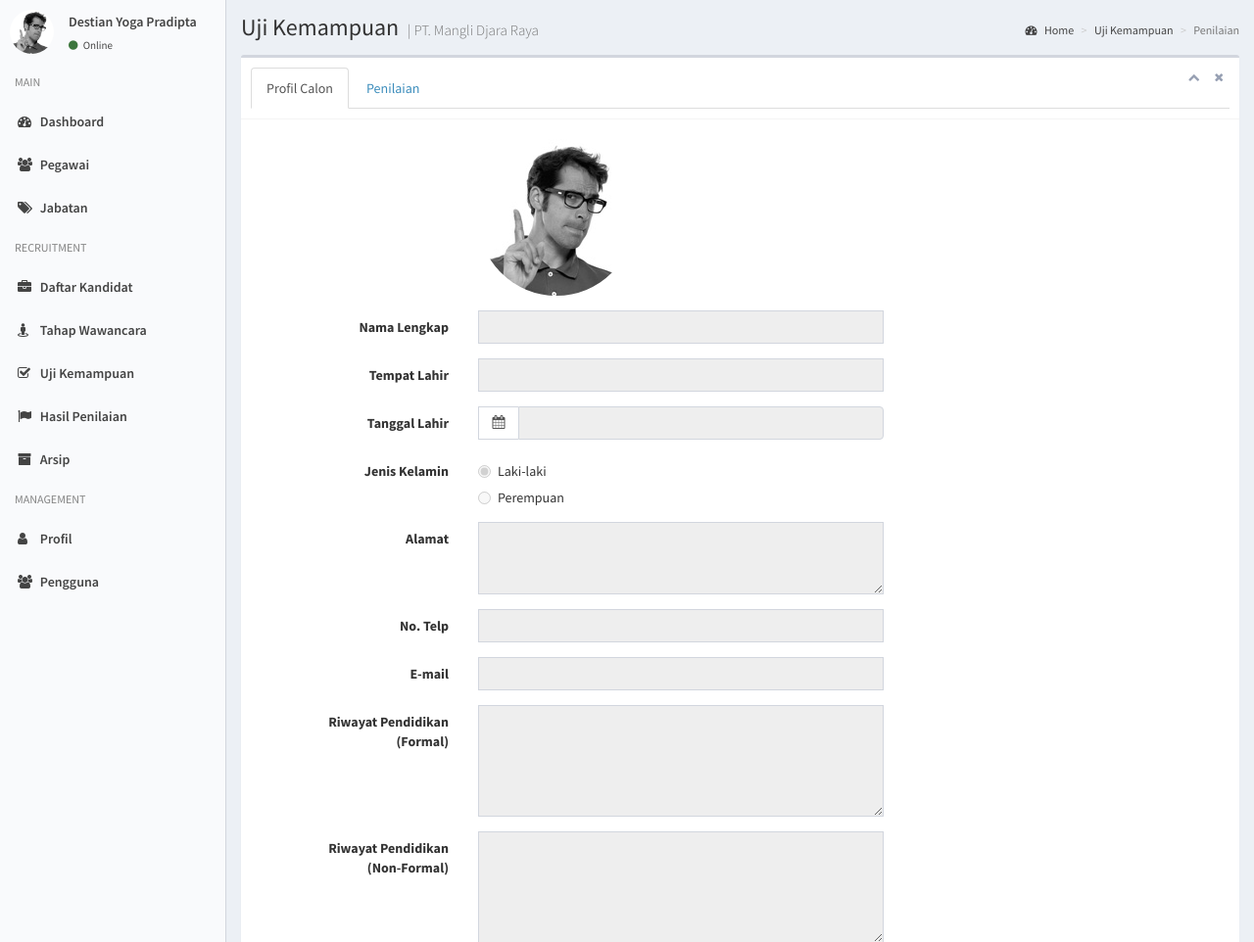
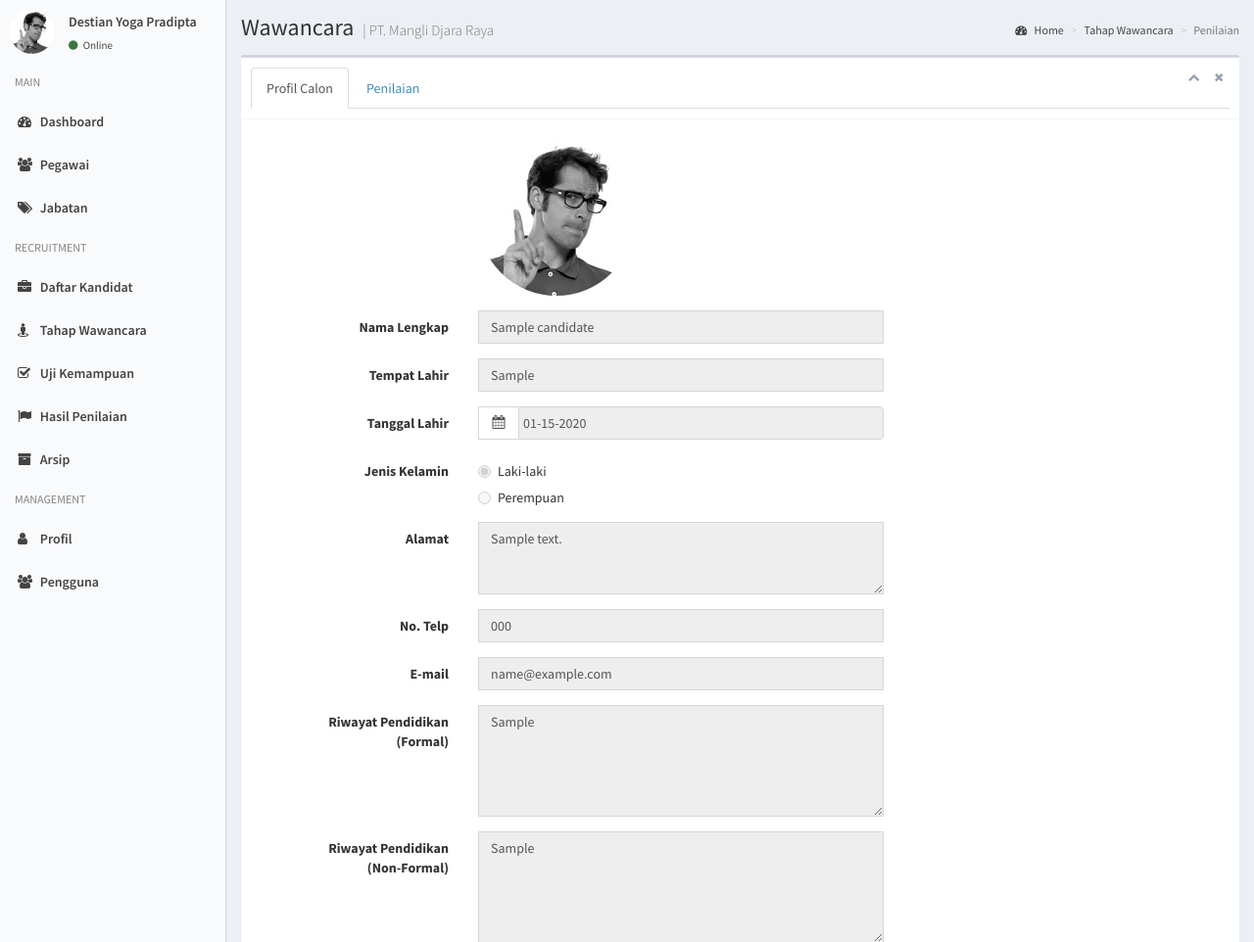
Before and after one commit to RizkiHerdaID/recruit, a CodeIgniter app: page /database/index.php/competency/test/1 in a window 1280 px wide. Shown: the part 50-1012 px from the top of the page at 98% size. Run offline with CodeIgniter, Linux system fonts and the light colour scheme; data comes from the database, SQL or seed files in the repository; tables that the repository leaves empty hold one stand-in row (values such as "Sample post"); some libraries are stand-ins or nearby versions.

Commit message:
Finished on Result

```diff
--- a/application/controllers/Competency.php
+++ b/application/controllers/Competency.php
@@ -6,6 +6,9 @@
     {
         parent::__construct();
         $this->load->model('candidate_m');
+        $this->load->model('position_m');
+        $this->load->model('criteria_m');
+        $this->load->model('calculation_m');
     }
 
     /**
@@ -26,8 +29,30 @@
 
     public function test($candidateId)
     {
+        $data['candidate'] = $this->candidate_m->get($candidateId);
+        $data['positions'] = $this->position_m->get_all();
+        $data['criteria'] = $this->criteria_m->get_competency_criteria();
         $data['page'] = 'competency.detail';
         $this->load->view('layout', $data);
     }
 
+    public function store($candidateId)
+    {
+        $data = $this->input->post();
+        $data['status'] = 2;
+        unset($data['scores']);
+        $this->candidate_m->update($data, $candidateId);
+        $scores = $this->input->post('scores');
+        $criteriaIds = array_keys($this->criteria_m->get_competency_criteria());
+        foreach ($scores as $score){
+            $data = array(
+                'candidate_id' => $candidateId,
+                'criteria_id' => array_shift($criteriaIds),
+                'score' => $score
+            );
+            $this->calculation_m->insert($data);
+        }
+        $this->session->set_flashdata('message', array('success', '<b>Berhasil!</b> Data Calon Wawancara telah di Tambahkan'));
+        redirect('competency');
+    }
 }
--- /dev/null
+++ b/application/models/Calculation_m.php
@@ -0,0 +1,16 @@
+<?php
+
+class Calculation_m extends CI_Model
+{
+    public function insert($data)
+    {
+        $this->db->insert('calculation', $data);
+    }
+
+    public function get_score($candidateId)
+    {
+        $this->db->select('score');
+        $this->db->where('candidate_id', $candidateId);
+        return $this->db->get('calculation')->result();
+    }
+}
--- a/application/models/Candidate_m.php
+++ b/application/models/Candidate_m.php
@@ -36,4 +36,13 @@
         return $this->db->get('candidate')->result();
     }
 
+    public function get_all_result()
+    {
+        $this->db->select('candidate.id, candidate.name, candidate.gender, position_id, position.name as position, position_score, position_percentage, placement_plan');
+        $this->db->join('position', 'position.id = candidate.position_id');
+        $this->db->where('status', 2);
+        $this->db->order_by('position.id', 2);
+        return $this->db->get('candidate')->result();
+    }
+
 }
--- a/application/models/Criteria_m.php
+++ b/application/models/Criteria_m.php
@@ -13,6 +13,27 @@
             $this->db->where($where);
         }
         return $this->db->get('criteria')->result();
+    }
+
+    public function get_weight_value($idPosition)
+    {
+        $this->db->select('weight_value');
+        $this->db->where('position_id', $idPosition);
+        return $this->db->get('criteria')->result();
+    }
+
+    public function get_interview_criteria()
+    {
+        $criteria = $this->arrayCriteria;
+        $criteria = array_slice($criteria, 0, 7);
+        return $criteria;
+    }
+
+    public function get_competency_criteria()
+    {
+        $criteria = $this->arrayCriteria;
+        $criteria = array_slice($criteria, 7, 13);
+        return $criteria;
     }
 
     public function get_total_weight($positionId)
--- a/application/views/candidate/index.php
+++ b/application/views/candidate/index.php
@@ -47,7 +47,7 @@
                     <tr>
                         <td>Belum Ada</td>
                         <td><?=$candidate->name?></td>
-                        <td><?=$candidate->gender == '1' ? 'Laki-laki': 'Perempuan';?></td>
+                        <td><?=$candidate->gender == '0' ? 'Laki-laki': 'Perempuan';?></td>
                         <td><?=$candidate->phone?></td>
                         <td><?=$candidate->email?></td>
                         <td><span class="label label-<?=$candidate->status === '0' ? 'default' : ($candidate->status === '1' ? 'warning' : 'success') ?>"><?=$candidate->status === '0' ? 'Siap Tahap Pertama' : ($candidate->status === '1' ? 'Siap Tahap Kedua' : 'Selesai Semua Tahap') ?></span></td>
--- a/application/views/competency/detail.php
+++ b/application/views/competency/detail.php
@@ -2,13 +2,13 @@
 <section class="content-header">
     <h1>
         <!-- Title -->
-        Uji Kemampuan
+        Wawancara
         <small>| PT. Mangli Djara Raya</small>
     </h1>
     <!-- Breadcrumb -->
     <ol class="breadcrumb">
         <li><a href="<?=site_url()?>"><i class="fa fa-dashboard"></i> Home</a></li>
-        <li><a href="<?=site_url('competency')?>">Uji Kemampuan</a></li>
+        <li><a href="<?=site_url('interview')?>">Tahap Wawancara</a></li>
         <li class="active">Penilaian</li>
     </ol>
 </section>
@@ -32,8 +32,8 @@
         <!-- Body -->
         <div class="box-body tab-content">
             <div class="row active tab-pane" id="profile">
-                <form class="form-horizontal col-md-8" enctype="multipart/form-data" id="profileForm" method="post">
-                    <input type="hidden" name="id" value="">
+                <form class="form-horizontal col-md-8" enctype="multipart/form-data" id="profileForm" method="post" action="<?=site_url('candidate/update/interview')?>">
+                    <input type="hidden" name="id" value="<?=$candidate[0]->id?>">
                     <div class="box-body">
                         <div class="form-group">
                             <div class="col-sm-8 col-sm-offset-4">
@@ -43,15 +43,15 @@
                         <div class="form-group">
                             <label for="nama" class="col-sm-4 control-label">Nama Lengkap</label>
                             <div class="col-sm-8">
-                                <input type="email" class="form-control" id="nama" name="nama"
-                                       disabled/>
+                                <input type="text" class="form-control" id="nama" name="name"
+                                       value="<?=$candidate[0]->name?>" placeholder="Isikan..."/>
                             </div>
                         </div>
                         <div class="form-group">
                             <label for="tempat_lahir" class="col-sm-4 control-label">Tempat Lahir</label>
                             <div class="col-sm-8">
-                                <input type="email" class="form-control" id="tempat_lahir" name="tempat_lahir"
-                                       disabled/>
+                                <input type="text" class="form-control" id="tempat_lahir" name="born_in"
+                                       value="<?=$candidate[0]->born_in?>"placeholder="Isikan..."/>
                             </div>
                         </div>
                         <div class="form-group">
@@ -61,7 +61,7 @@
                                     <div class="input-group-addon">
                                         <i class="fa fa-calendar"></i>
                                     </div>
-                                    <input type="text" name="tgl_lahir" class="form-control pull-right datepicker" disabled>
+                                    <input type="text" name="born_at" class="form-control pull-right datepicker" value="<?=date('m-d-Y', strtotime($candidate[0]->born_at))?>">
                                 </div>
                             </div>
                         </div>
@@ -70,12 +70,12 @@
                             <div class="col-sm-8">
                                 <div class="radio">
                                     <label>
-                                        <input type="radio" name="jenis_kelamin" checked disabled> Laki-laki
+                                        <input type="radio" name="gender" value="0" <?=$candidate[0]->gender !== '0' ?'': 'checked'?>> Laki-laki
                                     </label>
                                 </div>
                                 <div class="radio">
                                     <label>
-                                        <input type="radio" name="jenis_kelamin" disabled> Perempuan
+                                        <input type="radio" name="gender" value="1" <?=$candidate[0]->gender !== '1' ?'': 'checked'?>> Perempuan
                                     </label>
                                 </div>
                             </div>
@@ -83,52 +83,52 @@
                         <div class="form-group">
                             <label for="alamat" class="col-sm-4 control-label">Alamat</label>
                             <div class="col-sm-8">
-                                <textarea class="form-control" name="alamat" rows="3"  disabled></textarea>
+                                <textarea class="form-control" name="address" rows="3" placeholder="Enter ..."><?=$candidate[0]->address?></textarea>
                             </div>
                         </div>
                         <div class="form-group">
                             <label for="telp" class="col-sm-4 control-label">No. Telp</label>
                             <div class="col-sm-8">
-                                <input type="number" class="form-control" id="telp" name="telp"
-                                       disabled/>
+                                <input type="number" class="form-control" id="telp" name="phone"
+                                       value="<?=$candidate[0]->phone?>" placeholder="Isikan..."/>
                             </div>
                         </div>
                         <div class="form-group">
                             <label for="email" class="col-sm-4 control-label">E-mail</label>
                             <div class="col-sm-8">
                                 <input type="email" class="form-control" id="email" name="email"
-                                       disabled/>
+                                       value="<?=$candidate[0]->email?>" placeholder="Isikan..."/>
                             </div>
                         </div>
                         <div class="form-group">
                             <label for="riwayat_pendidikan_formal" class="col-sm-4 control-label">Riwayat Pendidikan <br> (Formal)</label>
                             <div class="col-sm-8">
-                                <textarea name="riwayat_pendidikan_formal" class="form-control" rows="5" disabled></textarea>
+                                <textarea name="formal_education" class="form-control" rows="5"><?=$candidate[0]->formal_education?></textarea>
                             </div>
                         </div>
                         <div class="form-group">
                             <label for="riwayat_pendidikan_non_formal" class="col-sm-4 control-label">Riwayat Pendidikan
                                 <br> (Non-Formal)</label>
                             <div class="col-sm-8">
-                                <textarea name="riwayat_pendidikan_non_formal" class="form-control" rows="5" disabled></textarea>
+                                <textarea name="unformal_education" class="form-control" rows="5"><?=$candidate[0]->unformal_education?></textarea>
                             </div>
                         </div>
                         <div class="form-group">
                             <label for="pengalaman_organisasi" class="col-sm-4 control-label">Pengalaman Organisasi</label>
                             <div class="col-sm-8">
-                                <textarea name="pengalaman_organisasi" class="form-control" rows="5" disabled></textarea>
+                                <textarea name="organization_experience" class="form-control" rows="5"><?=$candidate[0]->organization_experience?></textarea>
                             </div>
                         </div>
                         <div class="form-group">
                             <label for="pengalaman_kerja" class="col-sm-4 control-label">Pengalaman Kerja</label>
                             <div class="col-sm-8">
-                                <textarea name="pengalaman_kerja" class="form-control" rows="5" disabled></textarea>
+                                <textarea name="work_experience" class="form-control" rows="5"><?=$candidate[0]->work_experience?></textarea>
                             </div>
                         </div>
                         <div class="form-group">
                             <label for="kemampuan" class="col-sm-4 control-label">Kemampuan</label>
                             <div class="col-sm-8">
-                                <textarea name="kemampuan" class="form-control" rows="5" disabled></textarea>
+                                <textarea name="skills" class="form-control" rows="5"><?=$candidate[0]->skills?></textarea>
                             </div>
                         </div>
                     </div>
@@ -139,41 +139,20 @@
                 </form>
             </div>
             <div class="tab-pane" id="evaluation">
-                <form class="form-horizontal col-md-8" enctype="multipart/form-data" method="post">
+                <form class="form-horizontal col-md-8" method="post" action="<?=site_url('competency/store/'.$candidate[0]->id)?>">
                     <div  id="evaluationForm">
-                        <div class="form-group">
-                            <label for="pendidikan_terakhir" class="col-sm-4 control-label">Pendidikan Terakhir</label>
-                            <div class="col-sm-8">
-                                <select class="form-control" name="pendidikan_terakhir">
-                                    <option value="">-- Pilih Salah Satu --</option>
-                                    <option value="Tidak Sekolah">Tidak Sekolah</option>
-                                    <option value="TK">TK</option>
-                                    <option value="SD">SD</option>
-                                    <option value="SLTP">SLTP</option>
-                                    <option value="SLTA">SLTA</option>
-                                    <option value="S1">S1</option>
-                                    <option value="S2">S2</option>
-                                    <option value="S3">S3</option>
-                                </select>
-                            </div>
-                        </div>
-                        <div class="form-group">
-                            <label for="rencana_jabatan" class="col-sm-4 control-label">Rencana Jabatan</label>
-                            <div class="col-sm-8">
-                                <input type="text" class="form-control" id="rencana_jabatan" name="rencana_jabatan" />
-                            </div>
-                        </div>
                         <div class="form-group">
                             <label for="rencana_penempatan" class="col-sm-4 control-label">Rencana Penempatan</label>
                             <div class="col-sm-8">
-                                <input type="text" class="form-control" id="rencana_penempatan" name="rencana_penempatan" />
+                                <input type="text" class="form-control" id="rencana_penempatan" name="placement_plan"
+                                       placeholder="Isikan..."/>
                             </div>
                         </div>
-                        <?php for ($i = 6; $i <= 10; $i++) :?>
+                        <?php if(isset($criteria)): foreach ($criteria as $key => $value) :?>
                             <div class="form-group">
-                            <label for="nilai" class="col-sm-4 control-label">Kriteria <?=$i?></label>
+                                <label for="scores" class="col-sm-4 control-label"><?=$value?></label>
                                 <div class="col-sm-8">
-                                <select class="form-control" name="nilai[]">
+                                    <select class="form-control" name="scores[]">
                                         <option value="1">1 - Tidak Cocok</option>
                                         <option value="2">2 - Kurang Cocok</option>
                                         <option value="3">3 - Cukup Cocok</option>
@@ -182,18 +161,18 @@
                                     </select>
                                 </div>
                             </div>
-                        <?php endfor; ?>
+                        <?php endforeach; endif;?>
                     </div>
                     <div class="form-group">
                         <label for="komentar" class="col-sm-4 control-label">Komentar Pewawancara</label>
                         <div class="col-sm-8">
-                            <textarea name="komentar" class="form-control" rows="5" disabled></textarea>
+                            <textarea name="interviewer_comment" class="form-control" rows="5" disabled></textarea>
                         </div>
                     </div>
                     <div class="form-group">
                         <label for="komentar" class="col-sm-4 control-label">Komentar Penguji</label>
                         <div class="col-sm-8">
-                            <textarea name="komentar" class="form-control" rows="5"></textarea>
+                            <textarea name="examiner_comment" class="form-control" rows="5"></textarea>
                         </div>
                     </div>
                     <div class="modal-footer">
@@ -209,6 +188,9 @@
 <script>
     var btnEdit  = document.getElementById('edit');
     var form = document.getElementById('profileForm');
+    for(var i=0; i < form.length - 2; i++) {
+        form.elements[i].disabled = true;
+    }
     btnEdit.addEventListener('click', function(){
         for(var i=0; i < form.length; i++) {
             form.elements[i].disabled = false;
--- a/application/views/competency/index.php
+++ b/application/views/competency/index.php
@@ -49,7 +49,7 @@
                         <td><?=$candidate->email?></td>
                         <td><span class="label label-<?=$candidate->status === '0' ? 'default' : ($candidate->status === '1' ? 'warning' : 'success') ?>"><?=$candidate->status === '0' ? 'Siap Tahap Pertama' : ($candidate->status === '1' ? 'Siap Tahap Kedua' : 'Selesai Semua Tahap') ?></span></td>
                         <td>
-                            <a href="<?=site_url('interview/test/1')?>" class="btn btn-success"><i class="fa fa-street-view"> Wawancara</i></a>
+                            <a href="<?=site_url('competency/test/'.$candidate->id)?>" class="btn btn-success"><i class="fa fa-street-view"> Uji Kemampuan</i></a>
                         </td>
                     </tr>
                 <?php endforeach; endif; ?>
--- a/application/views/interview/index.php
+++ b/application/views/interview/index.php
@@ -49,7 +49,7 @@
                         <td><?=$candidate->email?></td>
                         <td><span class="label label-<?=$candidate->status === '0' ? 'default' : ($candidate->status === '1' ? 'warning' : 'success') ?>"><?=$candidate->status === '0' ? 'Siap Tahap Pertama' : ($candidate->status === '1' ? 'Siap Tahap Kedua' : 'Selesai Semua Tahap') ?></span></td>
                         <td>
-                            <a href="<?=site_url('interview/test/1')?>" class="btn btn-warning"><i class="fa fa-street-view"> Wawancara</i></a>
+                            <a href="<?=site_url('interview/test/'.$candidate->id)?>" class="btn btn-warning"><i class="fa fa-street-view"> Wawancara</i></a>
                         </td>
                     </tr>
                 <?php endforeach; endif; ?>
--- a/recruit.sql
+++ b/recruit.sql
@@ -71,7 +71,7 @@
 -- Dumping data untuk tabel `candidate`
 --
 
-INSERT INTO `candidate` (`id`, `position_id`, `name`, `born_in`, `born_at`, `gender`, `address`, `phone`, `formal_education`, `unformal_education`, `organization_experience`, `work_experience`, `skills`, ` placement_plan`, `photo`, `email`, `last_education`, `examiner_comment`, `interviewer_comment`, `deleted`, `interviewed_at`, `examined_at`, `status`) VALUES
+INSERT INTO `candidate` (`id`, `position_id`, `name`, `born_in`, `born_at`, `gender`, `address`, `phone`, `formal_education`, `unformal_education`, `organization_experience`, `work_experience`, `skills`, placement_plan, `photo`, `email`, `last_education`, `examiner_comment`, `interviewer_comment`, `deleted`, `interviewed_at`, `examined_at`, `status`) VALUES
 (1, NULL, 'Rizki Herdatullah', 'Sumenep', '0000-00-00 00:00:00', '0', 'Probolinggo', '082234367866', '-', '-', 'AIESEC\r\nHIMASIF', 'Mascitra.com', 'Programming', NULL, '', 'rizkiherda@gmail.com', NULL, NULL, NULL, NULL, NULL, NULL, 2),
 (2, NULL, 'Ardyan', 'Jember', '0000-00-00 00:00:00', '0', 'Jember', '089893824', '', '', '', '', '', NULL, '', 'ardyan@gmail.com', NULL, NULL, NULL, NULL, NULL, NULL, 0),
 (3, NULL, 'Redi', 'Probolinggo', '2017-04-18 13:30:45', '0', 'Jember', '08333234324', '', '', '', '', '', NULL, '', 'redi@gmail.com', NULL, NULL, NULL, NULL, NULL, NULL, 1);
```
Also changed, not shown: application/controllers/Interview.php (+30 -0 lines), application/controllers/Result.php (+33 -0 lines), application/views/interview/detail.php (+21 -16 lines), application/views/result/index.php (+12 -13 lines). Lines whose indentation alone changed are shown as unchanged.
